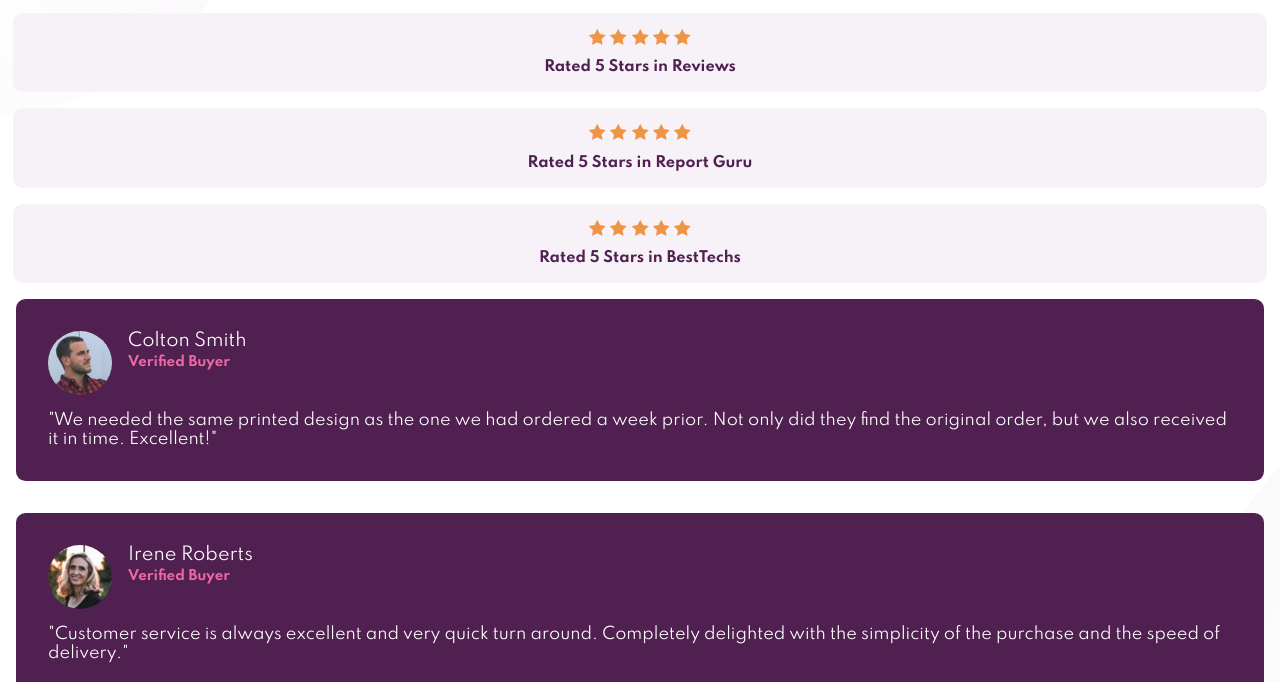
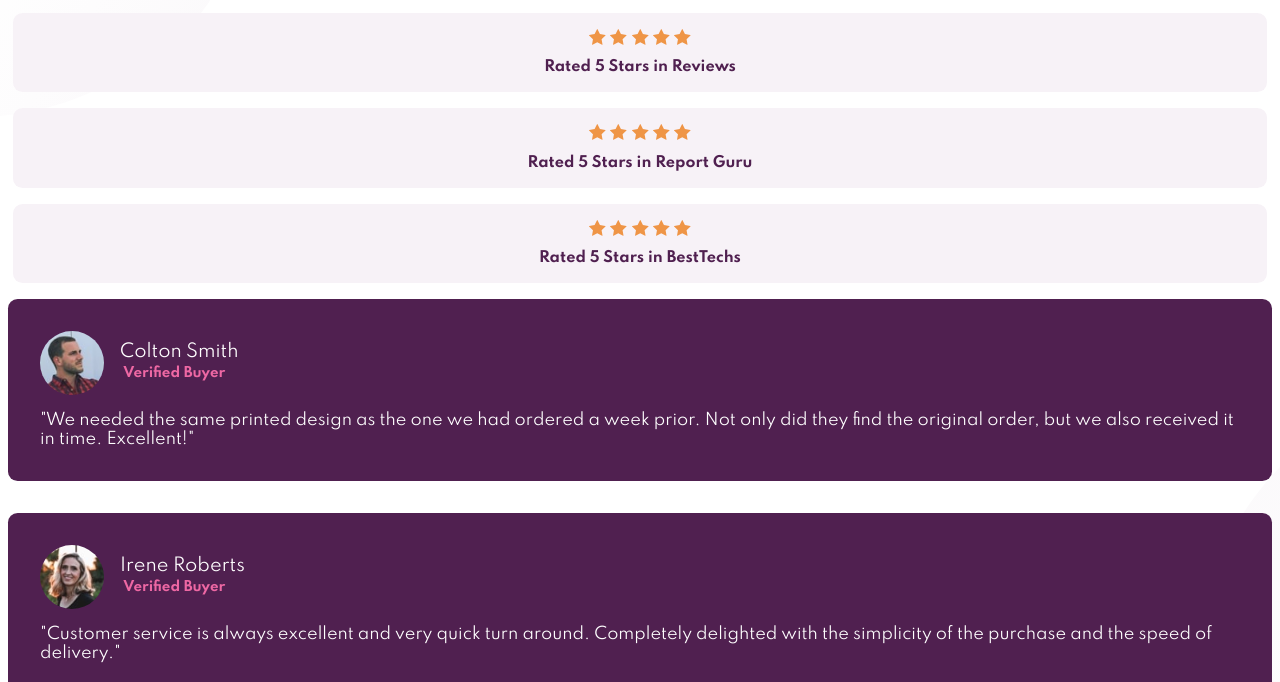
Before and after one commit to aaronpaulgz/fm-social-proof-section, a plain HTML site: page index.html in a window 1280 px wide. Shown: the part 118-800 px from the top of the page. Drawn offline with Linux system fonts and the light colour scheme.

Commit message:
Overflow fix

```diff
--- a/styles.css
+++ b/styles.css
@@ -38,7 +38,7 @@ body {
   flex-direction: column;
   justify-content: space-between;
   z-index: 1;
-  /* overflow: hidden; */
+  overflow: hidden;
 }
 
 .bg-container {
@@ -69,6 +69,7 @@ body {
 .sp__container {
   position: absolute;
   width: 100%;
+  overflow-x: hidden;
   height: 100%;
   z-index: 2;
   font-family: var(--Primary-Font);
@@ -125,7 +126,7 @@ body {
 
 .sp__cards {
   width: 100%;
-  padding: 0 1rem;
+  padding: 0 0.5rem;
   margin: 0 0 0 0;
   display: flex;
   flex-direction: column;
@@ -152,6 +153,9 @@ body {
 
 .sp__cardIdentifierInfo {
   margin: 0 0 0 1rem;
+  display: flex;
+  flex-direction: column;
+  justify-content: center;
 }
 
 .sp__cardIdentifierInfo p {
@@ -160,6 +164,7 @@ body {
 
 .sp__cardIdentifierInfo small {
   color: var(--Soft-Pink);
+  padding: 0.2rem;
   font-weight: 700;
 }
 
```
